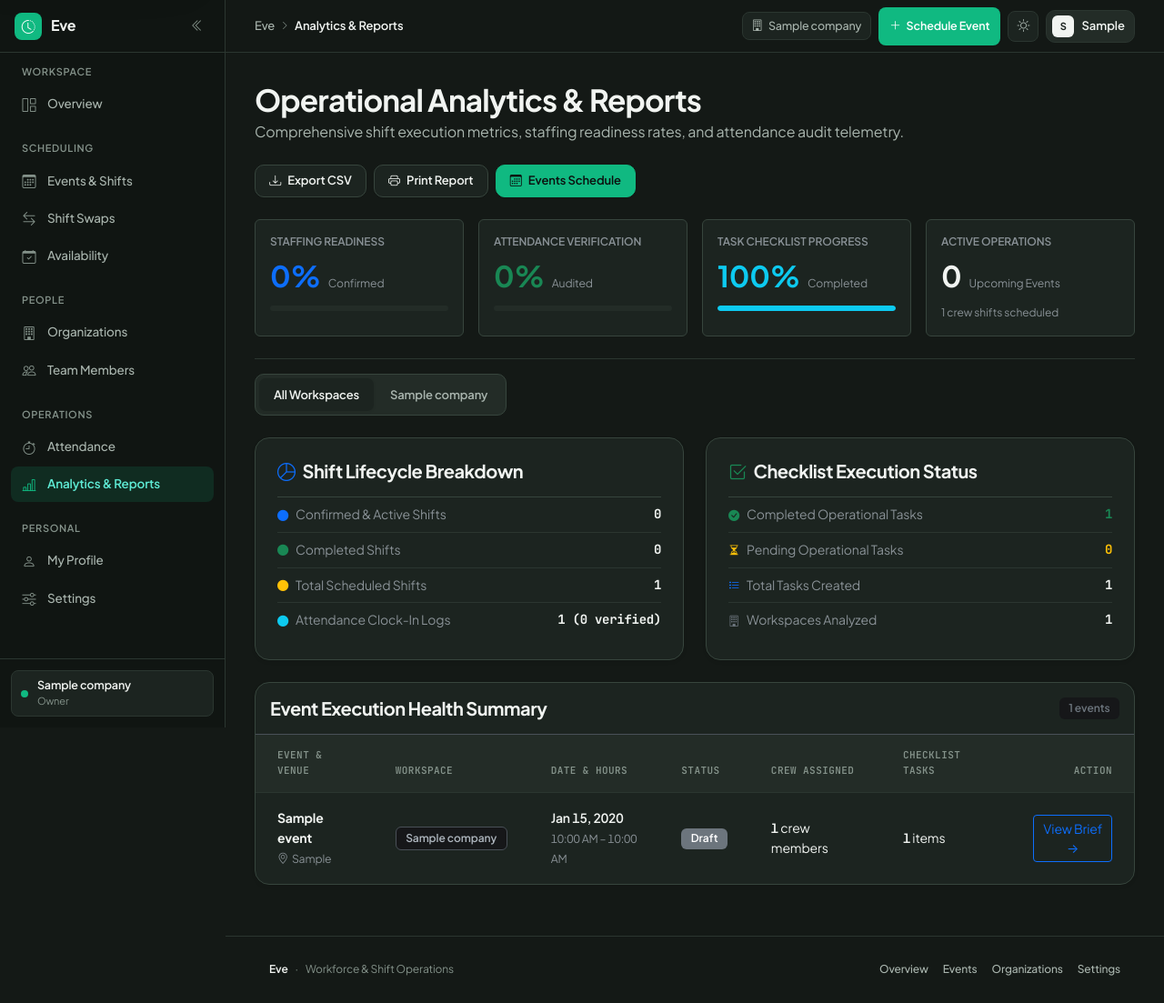
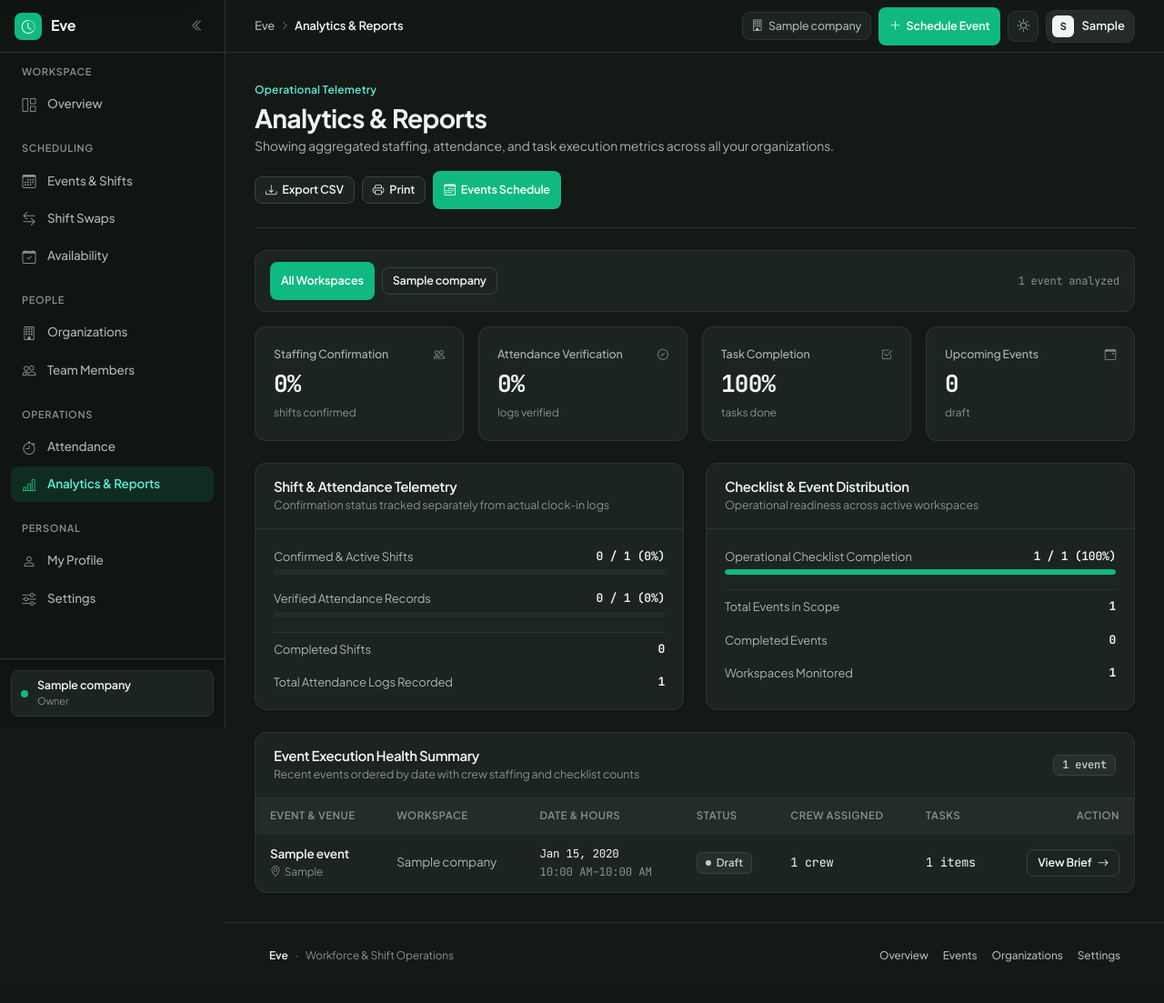
Before and after one commit to Leandrozxc/Eve, a Django app: page /events/analytics/ in a window 1280 px wide. Shown: the whole page at 91% size. After the commit the page ends 1058 px from the top, so only its background shows below. Run offline with Django 5.2, Linux system fonts and the light colour scheme; a user stored in the database is signed in; tables that the repository leaves empty hold one stand-in row (values such as "Sample post").

Commit message:
feat(ui): redesign analytics and reporting

```diff
--- a/templates/events/analytics_report.html
+++ b/templates/events/analytics_report.html
@@ -1,228 +1,192 @@
 {% extends "base.html" %}
 
-{% block title %}Shift Telemetry &amp; Operational Analytics{% endblock %}
+{% block title %}Analytics &amp; Reports{% endblock %}
 
 {% block full_bleed %}
-<section class="apple-section-white">
-    <div class="apple-container-wide">
-        <div class="eve-workspace-header mb-4">
+<!-- 1. Page Header -->
+<div class="eve-page-header">
     <div>
-                <h1 class="apple-headline-section">Operational Analytics &amp; Reports</h1>
-                <p class="apple-subhead">
-                    Comprehensive shift execution metrics, staffing readiness rates, and attendance audit telemetry.
+        <div class="eve-page-eyebrow">Operational Telemetry</div>
+        <h1 class="eve-page-title">Analytics &amp; Reports</h1>
+        <p class="eve-page-subtitle">
+            {% if selected_company %}
+                Showing verified staffing, attendance, and task execution metrics for <strong>{{ selected_company.name }}</strong>.
+            {% else %}
+                Showing aggregated staffing, attendance, and task execution metrics across all your organizations.
+            {% endif %}
         </p>
     </div>
-            <div class="d-flex align-items-center gap-2">
-                <a href="{% url 'events:export_analytics_csv' %}" class="btn-apple-secondary btn-apple-sm">
-                    <i class="bi bi-download"></i>
+    <div class="eve-page-actions">
+        <a href="{% url 'events:export_analytics_csv' %}" class="eve-btn eve-btn-secondary eve-btn-sm">
+            <i class="bi bi-download" aria-hidden="true"></i>
             <span>Export CSV</span>
         </a>
-                <button type="button" class="btn-apple-secondary btn-apple-sm" onclick="window.print()">
-                    <i class="bi bi-printer"></i>
-                    <span>Print Report</span>
+        <button type="button" class="eve-btn eve-btn-secondary eve-btn-sm" onclick="window.print()">
+            <i class="bi bi-printer" aria-hidden="true"></i>
+            <span>Print</span>
         </button>
-                <a href="{% url 'events:event_list' %}" class="btn-apple-primary btn-apple-sm">
-                    <i class="bi bi-calendar3"></i>
+        <a href="{% url 'events:event_list' %}" class="eve-btn eve-btn-primary eve-btn-sm">
+            <i class="bi bi-calendar3" aria-hidden="true"></i>
             <span>Events Schedule</span>
         </a>
     </div>
 </div>
 
-        <!-- Telemetry Key Metrics (KPIs) -->
-        <div class="row g-3 mb-4">
-            <div class="col-sm-6 col-lg-3">
-                <div class="card eve-feature-card p-3 h-100">
-                    <span class="apple-caption text-uppercase fw-semibold text-muted">Staffing Readiness</span>
-                    <div class="d-flex align-items-baseline gap-2 mt-1">
-                        <span class="fs-2 fw-bold text-primary">{{ confirmation_rate }}%</span>
-                        <span class="small text-muted">Confirmed</span>
-                    </div>
-                    <div class="eve-progress mt-2" style="height: 6px;">
-                        <div class="eve-progress-bar" style="width: {{ confirmation_rate }}%;"></div>
-                    </div>
-                </div>
-            </div>
-            <div class="col-sm-6 col-lg-3">
-                <div class="card eve-feature-card p-3 h-100">
-                    <span class="apple-caption text-uppercase fw-semibold text-muted">Attendance Verification</span>
-                    <div class="d-flex align-items-baseline gap-2 mt-1">
-                        <span class="fs-2 fw-bold text-success">{{ verification_rate }}%</span>
-                        <span class="small text-muted">Audited</span>
-                    </div>
-                    <div class="eve-progress mt-2" style="height: 6px;">
-                        <div class="eve-progress-bar bg-success" style="width: {{ verification_rate }}%;"></div>
-                    </div>
-                </div>
-            </div>
-            <div class="col-sm-6 col-lg-3">
-                <div class="card eve-feature-card p-3 h-100">
-                    <span class="apple-caption text-uppercase fw-semibold text-muted">Task Checklist Progress</span>
-                    <div class="d-flex align-items-baseline gap-2 mt-1">
-                        <span class="fs-2 fw-bold text-info">{{ task_rate }}%</span>
-                        <span class="small text-muted">Completed</span>
-                    </div>
-                    <div class="eve-progress mt-2" style="height: 6px;">
-                        <div class="eve-progress-bar bg-info" style="width: {{ task_rate }}%;"></div>
-                    </div>
-                </div>
-            </div>
-            <div class="col-sm-6 col-lg-3">
-                <div class="card eve-feature-card p-3 h-100">
-                    <span class="apple-caption text-uppercase fw-semibold text-muted">Active Operations</span>
-                    <div class="d-flex align-items-baseline gap-2 mt-1">
-                        <span class="fs-2 fw-bold">{{ upcoming_events }}</span>
-                        <span class="small text-muted">Upcoming Events</span>
-                    </div>
-                    <div class="apple-caption text-muted mt-2">{{ total_assignments }} crew shifts scheduled</div>
-                </div>
-            </div>
-        </div>
-
-        <!-- Filter bar -->
-        <div class="d-flex flex-column flex-md-row align-items-md-center justify-content-between gap-3 pt-3 apple-divider-top">
-            <div class="eve-segmented-control" role="tablist">
-                <a href="{% url 'events:analytics_report' %}" class="eve-segmented-item {% if not selected_company %}active{% endif %}">
+<!-- 2. Workspace Scope Filter Bar -->
+<div class="eve-filter-bar">
+    <div class="d-flex flex-wrap align-items-center gap-2">
+        <a href="{% url 'events:analytics_report' %}" class="eve-btn eve-btn-sm {% if not selected_company %}eve-btn-primary{% else %}eve-btn-secondary{% endif %}">
             All Workspaces
         </a>
         {% for mem in user_memberships %}
-                <a href="{% url 'events:company_analytics_report' company_id=mem.company.id %}" class="eve-segmented-item {% if selected_company and selected_company.id == mem.company.id %}active{% endif %}">
+        <a href="{% url 'events:company_analytics_report' company_id=mem.company.id %}" class="eve-btn eve-btn-sm {% if selected_company and selected_company.id == mem.company.id %}eve-btn-primary{% else %}eve-btn-secondary{% endif %}">
             {{ mem.company.name }}
         </a>
         {% endfor %}
     </div>
+    <span class="eve-mono" style="font-size: 12px; color: var(--eve-text-muted);">{{ total_events }} event{{ total_events|pluralize }} analyzed</span>
+</div>
+
+<!-- 3. Primary KPI Strip -->
+<div class="eve-metric-grid">
+    {% include 'components/metric_card.html' with label="Staffing Confirmation" value=confirmation_rate|stringformat:"s"|add:"%" meta=confirmed_assignments|stringformat:"s"|add:" of "|add:total_assignments|stringformat:"s"|add:" shifts confirmed" icon="bi-people" %}
+    {% include 'components/metric_card.html' with label="Attendance Verification" value=verification_rate|stringformat:"s"|add:"%" meta=verified_logs|stringformat:"s"|add:" of "|add:total_logs|stringformat:"s"|add:" logs verified" icon="bi-patch-check" %}
+    {% include 'components/metric_card.html' with label="Task Completion" value=task_rate|stringformat:"s"|add:"%" meta=completed_tasks|stringformat:"s"|add:" of "|add:total_tasks|stringformat:"s"|add:" tasks done" icon="bi-check2-square" %}
+    {% include 'components/metric_card.html' with label="Upcoming Events" value=upcoming_events meta=completed_events|stringformat:"s"|add:" completed · "|add:draft_events|stringformat:"s"|add:" draft" icon="bi-calendar-event" %}
+</div>
+
+<!-- 4. Detailed Breakdown Row -->
+<div class="row g-4 mb-4">
+    <div class="col-lg-6">
+        <section class="eve-panel h-100" aria-label="Shift and Attendance Breakdown">
+            <div class="eve-panel-header">
+                <div>
+                    <h2 class="eve-panel-title">Shift &amp; Attendance Telemetry</h2>
+                    <p class="eve-panel-subtitle">Confirmation status tracked separately from actual clock-in logs</p>
+                </div>
+            </div>
+            <div class="eve-panel-body d-flex flex-column gap-3">
+                <div>
+                    <div class="d-flex justify-content-between align-items-center mb-1" style="font-size: 13px;">
+                        <span style="color: var(--eve-text-secondary);">Confirmed &amp; Active Shifts</span>
+                        <span class="eve-mono fw-semibold">{{ confirmed_assignments }} / {{ total_assignments }} ({{ confirmation_rate }}%)</span>
+                    </div>
+                    <div class="progress" style="height: 6px;">
+                        <div class="progress-bar" style="width: {{ confirmation_rate }}%;"></div>
+                    </div>
+                </div>
+
+                <div>
+                    <div class="d-flex justify-content-between align-items-center mb-1" style="font-size: 13px;">
+                        <span style="color: var(--eve-text-secondary);">Verified Attendance Records</span>
+                        <span class="eve-mono fw-semibold">{{ verified_logs }} / {{ total_logs }} ({{ verification_rate }}%)</span>
+                    </div>
+                    <div class="progress" style="height: 6px;">
+                        <div class="progress-bar" style="width: {{ verification_rate }}%;"></div>
+                    </div>
+                </div>
+
+                <div class="d-flex justify-content-between align-items-center pt-2" style="border-top: 1px solid var(--eve-border); font-size: 13px;">
+                    <span style="color: var(--eve-text-secondary);">Completed Shifts</span>
+                    <span class="eve-mono fw-bold">{{ completed_assignments }}</span>
+                </div>
+                <div class="d-flex justify-content-between align-items-center" style="font-size: 13px;">
+                    <span style="color: var(--eve-text-secondary);">Total Attendance Logs Recorded</span>
+                    <span class="eve-mono fw-bold">{{ total_logs }}</span>
                 </div>
             </div>
         </section>
+    </div>
 
-<section class="apple-section-canvas">
-    <div class="apple-container-wide">
-
-        <!-- Grid of Detailed Summary Cards -->
-        <div class="row g-4 mb-4">
     <div class="col-lg-6">
-                <div class="card shadow-sm border rounded-4 p-4 h-100">
-                    <h5 class="fw-bold mb-3 d-flex align-items-center gap-2">
-                        <i class="bi bi-pie-chart text-primary"></i>
-                        <span>Shift Lifecycle Breakdown</span>
-                    </h5>
-                    <div class="list-group list-group-flush">
-                        <div class="list-group-item d-flex justify-content-between align-items-center px-0 py-2">
-                            <span class="text-muted"><i class="bi bi-circle-fill text-primary me-2 small"></i>Confirmed &amp; Active Shifts</span>
-                            <span class="fw-bold tabular-nums">{{ confirmed_assignments }}</span>
-                        </div>
-                        <div class="list-group-item d-flex justify-content-between align-items-center px-0 py-2">
-                            <span class="text-muted"><i class="bi bi-circle-fill text-success me-2 small"></i>Completed Shifts</span>
-                            <span class="fw-bold tabular-nums">{{ completed_assignments }}</span>
-                        </div>
-                        <div class="list-group-item d-flex justify-content-between align-items-center px-0 py-2">
-                            <span class="text-muted"><i class="bi bi-circle-fill text-warning me-2 small"></i>Total Scheduled Shifts</span>
-                            <span class="fw-bold tabular-nums">{{ total_assignments }}</span>
-                        </div>
-                        <div class="list-group-item d-flex justify-content-between align-items-center px-0 py-2">
-                            <span class="text-muted"><i class="bi bi-circle-fill text-info me-2 small"></i>Attendance Clock-In Logs</span>
-                            <span class="fw-bold tabular-nums">{{ total_logs }} ({{ verified_logs }} verified)</span>
+        <section class="eve-panel h-100" aria-label="Checklist and Event Breakdown">
+            <div class="eve-panel-header">
+                <div>
+                    <h2 class="eve-panel-title">Checklist &amp; Event Distribution</h2>
+                    <p class="eve-panel-subtitle">Operational readiness across active workspaces</p>
                 </div>
             </div>
+            <div class="eve-panel-body d-flex flex-column gap-3">
+                <div>
+                    <div class="d-flex justify-content-between align-items-center mb-1" style="font-size: 13px;">
+                        <span style="color: var(--eve-text-secondary);">Operational Checklist Completion</span>
+                        <span class="eve-mono fw-semibold">{{ completed_tasks }} / {{ total_tasks }} ({{ task_rate }}%)</span>
+                    </div>
+                    <div class="progress" style="height: 6px;">
+                        <div class="progress-bar" style="width: {{ task_rate }}%;"></div>
                     </div>
                 </div>
 
-            <div class="col-lg-6">
-                <div class="card shadow-sm border rounded-4 p-4 h-100">
-                    <h5 class="fw-bold mb-3 d-flex align-items-center gap-2">
-                        <i class="bi bi-check2-square text-success"></i>
-                        <span>Checklist Execution Status</span>
-                    </h5>
-                    <div class="list-group list-group-flush">
-                        <div class="list-group-item d-flex justify-content-between align-items-center px-0 py-2">
-                            <span class="text-muted"><i class="bi bi-check-circle-fill text-success me-2 small"></i>Completed Operational Tasks</span>
-                            <span class="fw-bold tabular-nums text-success">{{ completed_tasks }}</span>
+                <div class="d-flex justify-content-between align-items-center pt-2" style="border-top: 1px solid var(--eve-border); font-size: 13px;">
+                    <span style="color: var(--eve-text-secondary);">Total Events in Scope</span>
+                    <span class="eve-mono fw-bold">{{ total_events }}</span>
                 </div>
-                        <div class="list-group-item d-flex justify-content-between align-items-center px-0 py-2">
-                            <span class="text-muted"><i class="bi bi-hourglass-split text-warning me-2 small"></i>Pending Operational Tasks</span>
-                            <span class="fw-bold tabular-nums text-warning">{{ total_tasks|add:"-"|add:completed_tasks|default:0 }}</span>
+                <div class="d-flex justify-content-between align-items-center" style="font-size: 13px;">
+                    <span style="color: var(--eve-text-secondary);">Completed Events</span>
+                    <span class="eve-mono fw-bold">{{ completed_events }}</span>
                 </div>
-                        <div class="list-group-item d-flex justify-content-between align-items-center px-0 py-2">
-                            <span class="text-muted"><i class="bi bi-list-task text-primary me-2 small"></i>Total Tasks Created</span>
-                            <span class="fw-bold tabular-nums">{{ total_tasks }}</span>
-                        </div>
-                        <div class="list-group-item d-flex justify-content-between align-items-center px-0 py-2">
-                            <span class="text-muted"><i class="bi bi-building text-secondary me-2 small"></i>Workspaces Analyzed</span>
-                            <span class="fw-bold tabular-nums">{{ user_memberships.count }}</span>
+                <div class="d-flex justify-content-between align-items-center" style="font-size: 13px;">
+                    <span style="color: var(--eve-text-secondary);">Workspaces Monitored</span>
+                    <span class="eve-mono fw-bold">{{ user_memberships.count }}</span>
                 </div>
             </div>
-                </div>
+        </section>
     </div>
 </div>
 
-        <!-- Event Operations Telemetry Table -->
-        <div class="card shadow-sm border rounded-4 overflow-hidden">
-            <div class="p-3 border-bottom d-flex align-items-center justify-content-between">
-                <h5 class="fw-bold mb-0">Event Execution Health Summary</h5>
-                <span class="badge bg-secondary-subtle text-secondary">{{ events|length }} events</span>
+<!-- 5. Event Execution Health Summary Table -->
+<section class="eve-panel overflow-hidden" aria-label="Event Execution Health Summary">
+    <div class="eve-panel-header">
+        <div>
+            <h2 class="eve-panel-title">Event Execution Health Summary</h2>
+            <p class="eve-panel-subtitle">Recent events ordered by date with crew staffing and checklist counts</p>
         </div>
+        <span class="eve-badge eve-badge-neutral eve-mono">{{ events|length }} event{{ events|length|pluralize }}</span>
+    </div>
+
+    {% if events %}
     <div class="table-responsive">
-                <table class="table table-hover align-middle mb-0">
+        <table class="eve-data-table">
             <thead>
                 <tr>
-                            <th class="ps-4">Event &amp; Venue</th>
+                    <th>Event &amp; Venue</th>
                     <th>Workspace</th>
                     <th>Date &amp; Hours</th>
                     <th>Status</th>
                     <th>Crew Assigned</th>
-                            <th>Checklist Tasks</th>
-                            <th class="text-end pe-4">Action</th>
+                    <th>Tasks</th>
+                    <th class="text-end">Action</th>
                 </tr>
             </thead>
             <tbody>
                 {% for ev in events %}
                 <tr>
-                            <td class="ps-4">
-                                <div class="fw-bold">{{ ev.title }}</div>
-                                <small class="text-muted"><i class="bi bi-geo-alt me-1"></i>{{ ev.location }}</small>
+                    <td>
+                        <div class="fw-semibold">{{ ev.title }}</div>
+                        <div style="font-size: 12px; color: var(--eve-text-muted);"><i class="bi bi-geo-alt me-1" aria-hidden="true"></i>{{ ev.location }}</div>
                     </td>
-                            <td>
-                                <span class="badge bg-secondary-subtle text-body border">{{ ev.company.name }}</span>
+                    <td style="color: var(--eve-text-secondary);">{{ ev.company.name }}</td>
+                    <td class="eve-mono" style="font-size: 12.5px;">
+                        <div>{{ ev.event_date|date:"M d, Y" }}</div>
+                        <div style="color: var(--eve-text-muted);">{{ ev.start_time|time:"g:i A" }}&ndash;{{ ev.end_time|time:"g:i A" }}</div>
                     </td>
-                            <td>
-                                <div class="fw-semibold">{{ ev.event_date|date:"M d, Y" }}</div>
-                                <small class="text-muted">{{ ev.start_time|time:"g:i A" }} – {{ ev.end_time|time:"g:i A" }}</small>
-                            </td>
-                            <td>
-                                {% if ev.status == 'UPCOMING' %}
-                                    <span class="badge bg-primary">Upcoming</span>
-                                {% elif ev.status == 'COMPLETED' %}
-                                    <span class="badge bg-success">Completed</span>
-                                {% elif ev.status == 'DRAFT' %}
-                                    <span class="badge bg-secondary">Draft</span>
-                                {% else %}
-                                    <span class="badge bg-danger">Cancelled</span>
-                                {% endif %}
-                            </td>
-                            <td>
-                                <span class="fw-semibold">{{ ev.assignments.count }}</span> crew members
-                            </td>
-                            <td>
-                                <span class="fw-semibold">{{ ev.tasks.count }}</span> items
-                            </td>
-                            <td class="text-end pe-4">
-                                <a href="{% url 'events:event_detail' event_id=ev.id %}" class="btn btn-sm btn-outline-primary">
-                                    View Brief &rarr;
+                    <td>{% include 'components/status_badge.html' with status=ev.status label=ev.get_status_display %}</td>
+                    <td class="eve-mono">{{ ev.assignments.count }} crew</td>
+                    <td class="eve-mono">{{ ev.tasks.count }} items</td>
+                    <td class="text-end">
+                        <a href="{% url 'events:event_detail' event_id=ev.id %}" class="eve-btn eve-btn-secondary eve-btn-sm">
+                            <span>View Brief</span>
+                            <i class="bi bi-arrow-right" aria-hidden="true"></i>
                         </a>
-                            </td>
-                        </tr>
-                        {% empty %}
-                        <tr>
-                            <td colspan="7" class="text-center py-5 text-muted">
-                                <i class="bi bi-bar-chart-line fs-1 d-block mb-2 text-secondary"></i>
-                                <p class="mb-0">No event operational telemetry data available.</p>
                     </td>
                 </tr>
                 {% endfor %}
             </tbody>
         </table>
     </div>
-        </div>
-
-    </div>
+    {% else %}
+    {% url 'events:event_create' as create_url %}
+    {% include 'components/empty_state.html' with icon="bi-bar-chart-line" title="No analytics data available" description="Schedule an event and assign team members to populate operational telemetry." cta_url=create_url cta_label="Schedule Event" %}
+    {% endif %}
 </section>
 {% endblock %}
```
Lines whose indentation alone changed are shown as unchanged.
